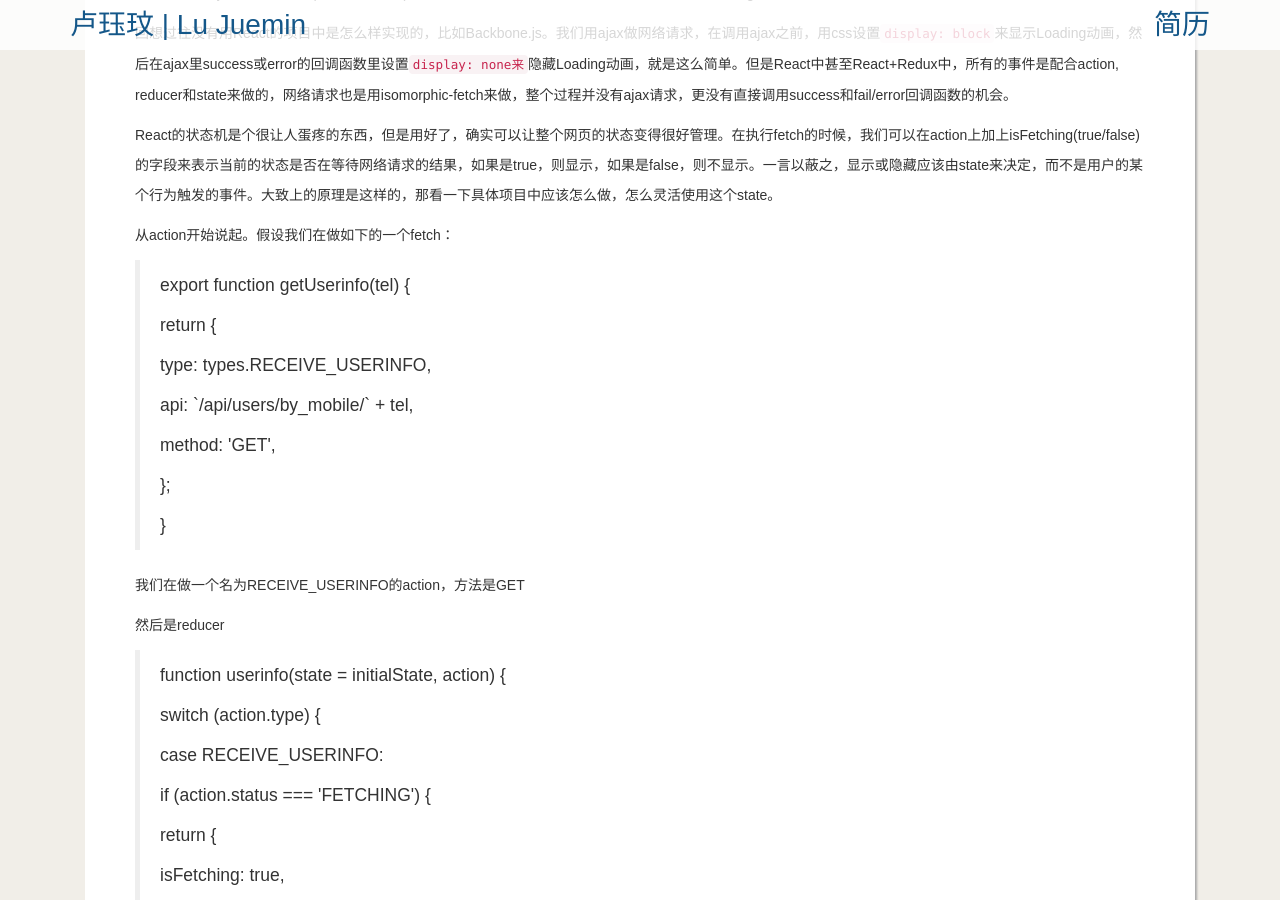
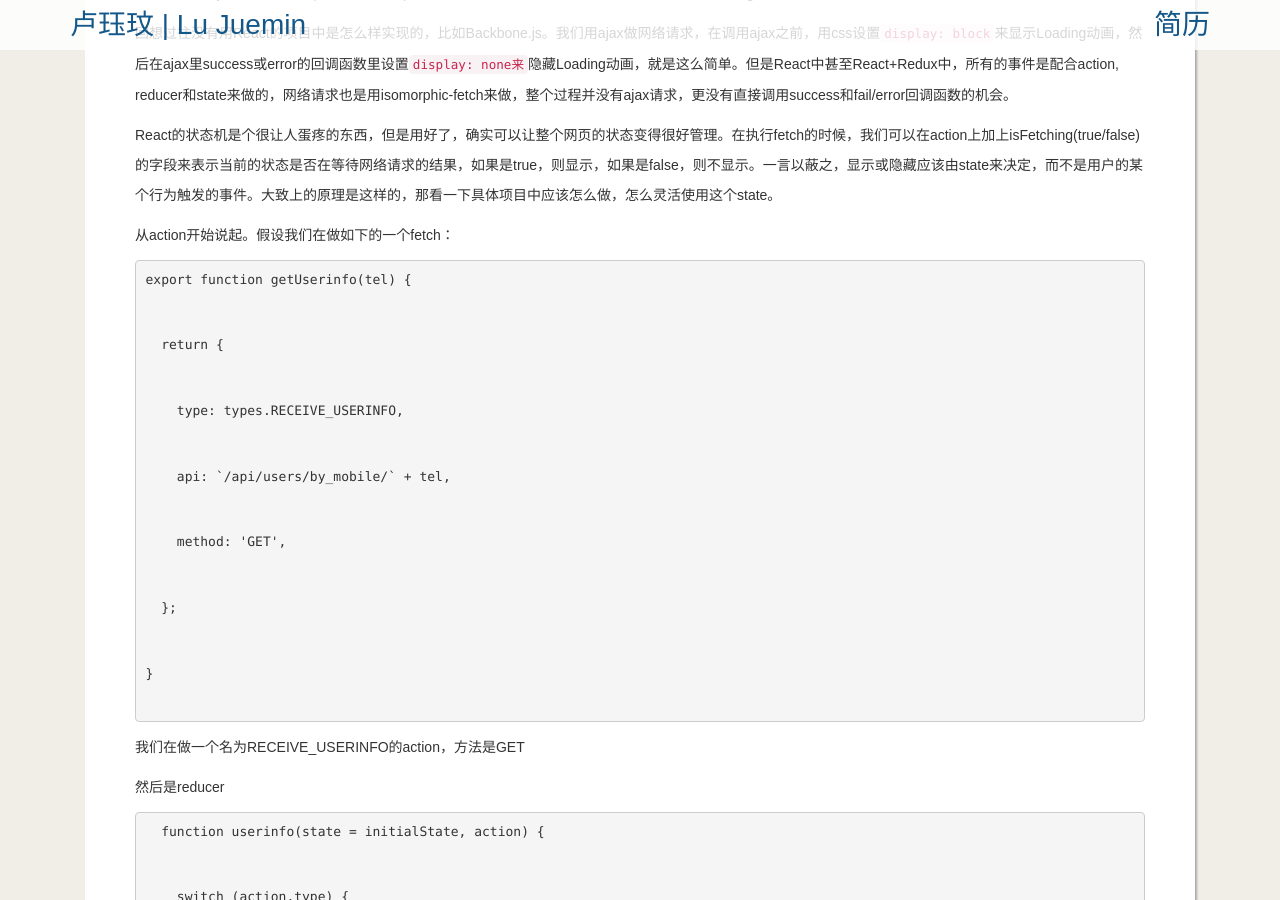
Before and after one commit to juemin90/juemin90.github.io, a Jekyll site: the page built from _posts/2016-1-25-React_Loading_Animation.html, in a window 1280 px wide and 900 px high, scrolled down 401 px. Built offline with Jekyll 4.4.1, drawn with Linux system fonts in a browser that asks for light colours; nearby versions of some CDN libraries; comment, search, counter and statistics services are not loaded.

Commit message:
mod: latest post edited

```diff
--- a/_posts/2016-1-25-React_Loading_Animation.html
+++ b/_posts/2016-1-25-React_Loading_Animation.html
@@ -15,7 +15,7 @@ theme: JavaScript
 
 <p>从action开始说起。假设我们在做如下的一个fetch：</p>
 
-<blockquote>
+<pre>
 <p>export function getUserinfo(tel) {</p>
 
 <p>  return {</p>
@@ -29,13 +29,13 @@ theme: JavaScript
 <p>  };</p>
 
 <p>}</p>
-</blockquote>
+</pre>
 
 <p>我们在做一个名为RECEIVE_USERINFO的action，方法是GET</p>
 
 <p>然后是reducer</p>
 
-<blockquote>
+<pre>
 <p>  function userinfo(state = initialState, action) {</p>
 
 <p>    switch (action.type) {</p>
@@ -89,7 +89,7 @@ theme: JavaScript
 <p>    }</p>
 
 <p>  }  </p>
-</blockquote>
+</pre>
 
 <p>首先，如果action的状态（middleware里面已经封装好，status分别有FETCHING, SUCCESS, ERROR)是fetching的时候，就会返回<code>isFetching: true</code>，我们就可以在store的state里面拿到正在进行网络请求的状态</p>
 
@@ -99,7 +99,7 @@ theme: JavaScript
 
 <p>最后是要用到loading画面的container/component的代码</p>
 
-<blockquote>
+<pre>
 
 <p>render() {</p>
 
@@ -125,7 +125,7 @@ theme: JavaScript
 
 <p>}</p>
 
-</blockquote>
+</pre>
 
 <p>在这里我用了react-spinkit的loading组件，当isFetching是true的时候，就会显示，false的时候，就消失。</p>
 
```
